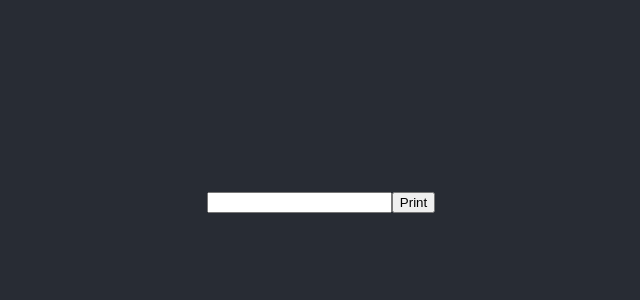
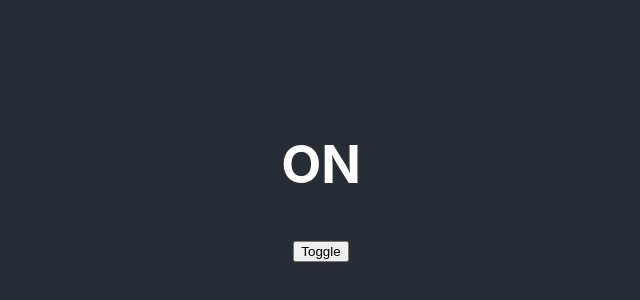
Before and after one commit to haseebulamin/React-Course-Project, a React (Create React App) app: page / in a window 1280 px wide. Shown: the part 220-520 px from the top of the page, without its empty margins (319-959 px from the left). Built offline with nearby package versions, Linux system fonts and the light colour scheme.

Commit message:
toggle button

```diff
--- a/src/App.js
+++ b/src/App.js
@@ -1,10 +1,10 @@
 import './App.css';
-import PrintValue from './Components/React-roadmap-Docs/PrintValue';
+import ToggleButton from './Components/React-roadmap-Docs/ToggleButton';
 function App() {
   return (
     <div className="App">
       <header className="App-header">
-      <PrintValue/>
+        <ToggleButton/>
       </header>
     </div>
   );
--- /dev/null
+++ b/src/Components/React-roadmap-Docs/ToggleButton.jsx
@@ -0,0 +1,11 @@
+import React,{useState} from 'react'
+
+export default function ToggleButton() {
+    const [status, setStatus] = useState(true)
+  return (
+    <div>
+        {status ? <h1>ON</h1>: <h1>OFF</h1>}
+        <button onClick={()=> setStatus(!status)}>Toggle</button>
+    </div>
+  )
+}
```
